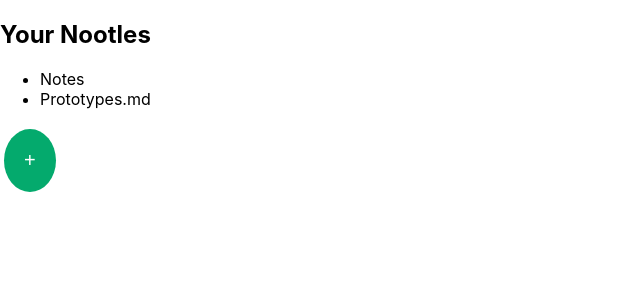
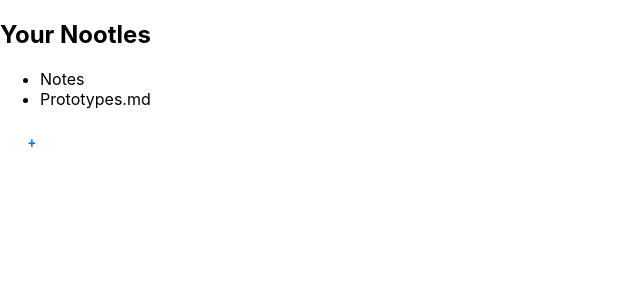
Before and after one commit to jmdaemon/nootle, a React (Create React App) app: page / in a window 1280 px wide. Shown: the top 300 px of the page, without its empty margins (0-640 px from the left). Built offline with nearby package versions, Linux system fonts and the light colour scheme.

Commit message:
Use Material UI toolkit

```diff
--- a/package.json
+++ b/package.json
@@ -3,6 +3,9 @@
   "version": "0.1.0",
   "private": true,
   "dependencies": {
+    "@emotion/react": "^11.9.0",
+    "@emotion/styled": "^11.8.1",
+    "@mui/material": "^5.6.1",
     "@testing-library/jest-dom": "^5.16.4",
     "@testing-library/react": "^13.0.1",
     "@testing-library/user-event": "^13.5.0",
--- a/src/Menu.js
+++ b/src/Menu.js
@@ -1,4 +1,5 @@
 import React from 'react';
+import Button from '@mui/material/Button';
 import './Button.css';
 
 class Menu extends React.Component {
@@ -19,7 +20,7 @@ class Menu extends React.Component {
         <ul>
           {notesList}
         </ul>
-        <button class="button circle-button" onClick={this.handleNewNote}>+</button>
+        <Button onClick={this.handleNewNote}>+</Button>
       </div>
     );
   }
--- a/src/index.js
+++ b/src/index.js
@@ -8,6 +8,7 @@ const root = ReactDOM.createRoot(document.getElementById('root'));
 // Stub the implementation for notes
 root.render(
   <React.StrictMode>
+    <meta name="viewport" content="initial-scale=1, width=device-width" />
     <Menu notes={['Notes', 'Prototypes.md']}/>
   </React.StrictMode>
 );
```
Also changed, not shown: 1 other file (tests, documents, lock files or other folders).
